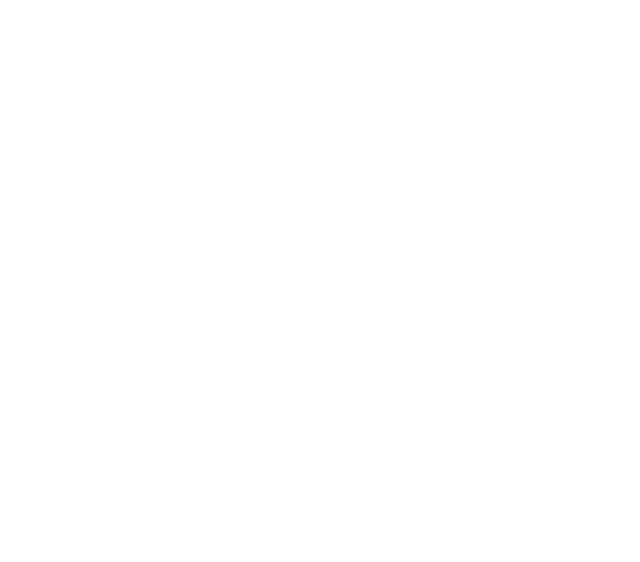
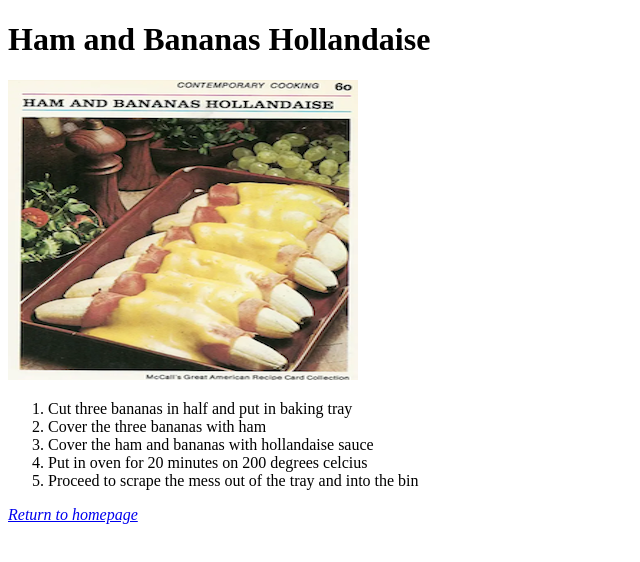
Before and after one commit to quinnoutram/recipe-website, a plain HTML site: page recipes/ham-and-bananas-hollandaise.html in a window 1280 px wide. Shown: the whole page, without its empty margins (0-640 px from the left). Drawn offline with Linux system fonts and the light colour scheme.

Commit message:
Added final two recipes first complete build version

```diff
--- a/recipes/ham-and-bananas-hollandaise.html
+++ b/recipes/ham-and-bananas-hollandaise.html
@@ -7,6 +7,17 @@
     <title>Document</title>
 </head>
 <body>
-
+    <h1>Ham and Bananas Hollandaise</h1>
+    <img src="../images/ham-and-bananas-hollandaise.png">
+    <p>
+        <ol>
+            <li>Cut three bananas in half and put in baking tray</li>
+            <li>Cover the three bananas with ham</li>
+            <li>Cover the ham and bananas with hollandaise sauce</li>
+            <li>Put in oven for 20 minutes on 200 degrees celcius</li>
+            <li>Proceed to scrape the mess out of the tray and into the bin</li>
+        </ol>
+    <em><a href="../index.html"> Return to homepage</a></em>
+    </p>
 </body>
 </html>
```
Also changed, not shown: recipes/lime-cheese-salad.html (+11 -1 lines), images/ham-and-bananas-hollandaise.png (added), images/lime-cheese-salad.png (added).
